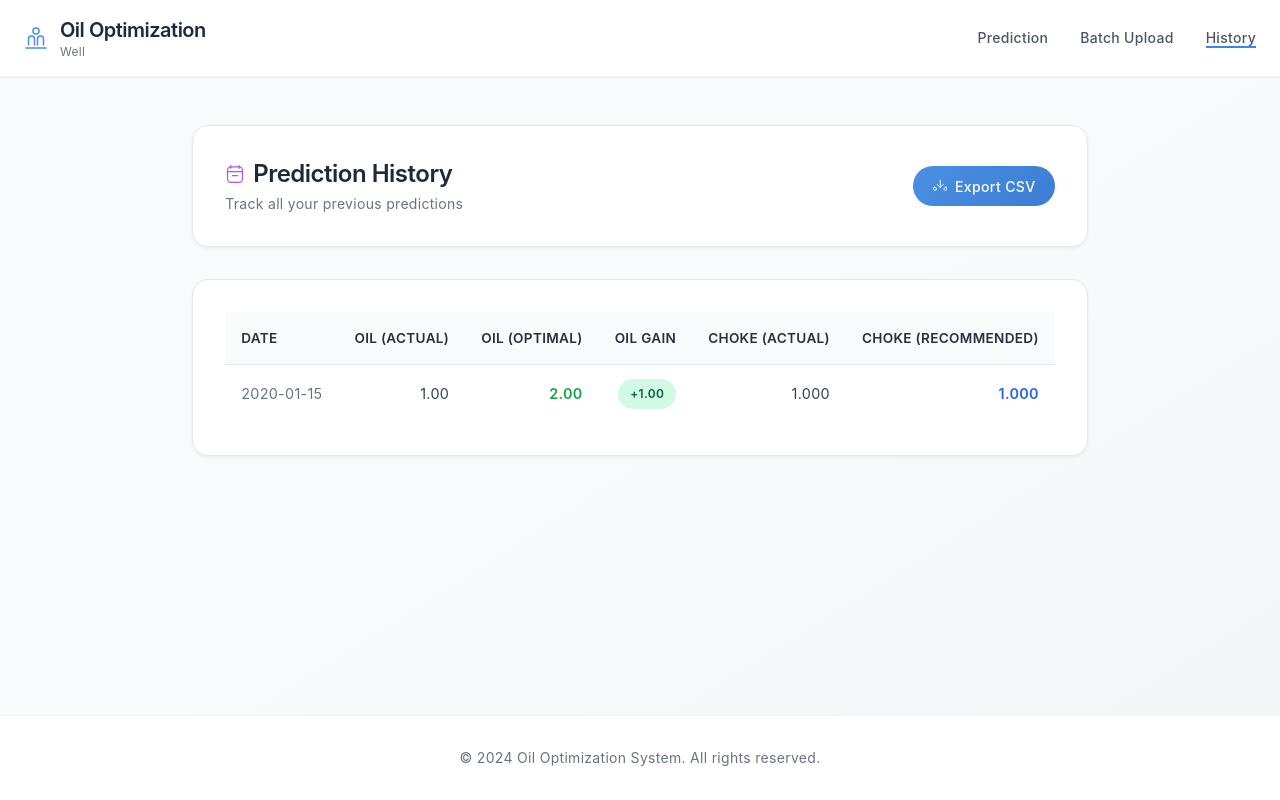
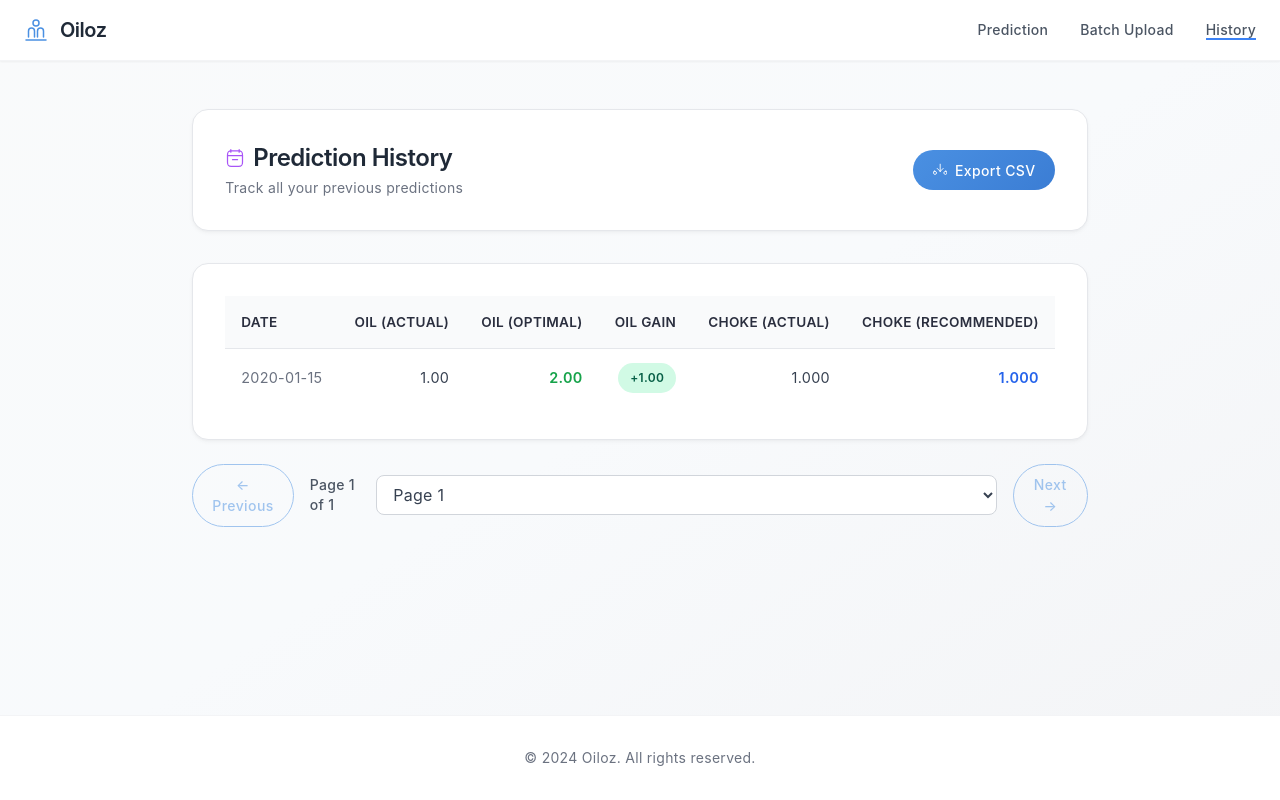
Before and after one commit to akiraraihaan/oiloz, a Flask app: page /history in a window 1280 px wide. Run offline with Flask 3, Linux system fonts and the light colour scheme; tables that the repository leaves empty hold one stand-in row (values such as "Sample post"); some libraries are stand-ins or nearby versions.

Commit message:
Update page titles and enhance UI consistency across templates

```diff
--- a/templates/base.html
+++ b/templates/base.html
@@ -3,7 +3,7 @@
 <head>
     <meta charset="UTF-8">
     <meta name="viewport" content="width=device-width, initial-scale=1.0">
-    <title>{% block title %}Oil Optimization System{% endblock %}</title>
+    <title>{% block title %}Oiloz{% endblock %}</title>
     <script src="https://cdn.tailwindcss.com"></script>
     <link href="https://cdnjs.cloudflare.com/ajax/libs/font-awesome/6.4.0/css/all.min.css" rel="stylesheet">
     <link rel="stylesheet" href="{{ url_for('static', filename='css/style.css') }}">
@@ -20,8 +20,7 @@
                         <path d="M4.5 19V13C4.5 11.3431 5.80558 10 7.5 10C9.19442 10 10.5 11.3431 10.5 13V19M13.5 19V13C13.5 11.3431 14.8056 10 16.5 10C18.1944 10 19.5 11.3431 19.5 13V19" stroke="#4a90e2" stroke-width="1.5" stroke-linecap="round" stroke-linejoin="round"/>
                     </svg>
                     <div>
-                        <h1 class="text-xl font-semibold text-gray-800 tracking-tight">Oil Optimization</h1>
-                        <p class="text-gray-500 text-xs">Well {{ well_name }}</p>
+                        <h1 class="text-xl font-semibold text-gray-800 tracking-tight">Oiloz</h1>
                     </div>
                 </div>
                 <div class="flex gap-8">
@@ -54,7 +53,7 @@
     <!-- Footer -->
     <footer class="bg-white border-t border-gray-100 mt-20">
         <div class="max-w-7xl mx-auto px-6 py-8 text-center">
-            <p class="text-gray-500 text-sm">&copy; 2024 Oil Optimization System. All rights reserved.</p>
+            <p class="text-gray-500 text-sm">&copy; 2024 Oiloz. All rights reserved.</p>
         </div>
     </footer>
 
--- a/templates/history.html
+++ b/templates/history.html
@@ -1,6 +1,6 @@
 {% extends "base.html" %}
 
-{% block title %}History - Oil Optimization System{% endblock %}
+{% block title %}History - Oiloz{% endblock %}
 
 {% block content %}
 
@@ -39,9 +39,9 @@
 </div>
 
 <!-- History Table -->
-<div id="historyTable" class="hidden card rounded-2xl overflow-hidden">
+<div id="historyTable" class="hidden card rounded-2xl overflow-hidden mb-6">
     <div class="overflow-x-auto">
-        <table>
+        <table style="width: 100%; min-width: 800px;">
             <thead>
                 <tr>
                     <th>Date</th>
@@ -56,6 +56,19 @@
             </tbody>
         </table>
     </div>
+</div>
+
+<!-- Pagination Controls -->
+<div id="paginationControls" class="hidden flex flex-col sm:flex-row items-center justify-center gap-4 mb-6">
+    <button id="prevBtn" class="btn btn-ghost btn-pill" onclick="previousPage()">← Previous</button>
+    <div id="pageInfo" class="text-gray-600 font-medium text-sm">Page 1</div>
+
+    <!-- Page Jump Dropdown -->
+    <select id="pageJump" class="px-3 py-2 rounded-lg border border-gray-300 text-gray-700 bg-white hover:border-gray-400 transition cursor-pointer" onchange="jumpToPage(this.value)">
+        <option value="">Jump to page...</option>
+    </select>
+
+    <button id="nextBtn" class="btn btn-ghost btn-pill" onclick="nextPage()">Next →</button>
 </div>
 
 <!-- Empty State -->
@@ -75,12 +88,16 @@
 
 {% block scripts %}
 <script>
+    const ITEMS_PER_PAGE = 10;
+    let allPredictions = [];
+    let currentPage = 1;
+
     document.addEventListener('DOMContentLoaded', loadHistory);
     document.getElementById('exportBtn').addEventListener('click', exportHistory);
 
     async function loadHistory() {
         try {
-            const response = await fetch('/api/history?limit=100');
+            const response = await fetch('/api/history?limit=1000');
             const data = await response.json();
 
             document.getElementById('loadingSpinner').classList.add('hidden');
@@ -90,9 +107,34 @@
                 return;
             }
 
-            // Populate table body
+            allPredictions = data.data;
+            currentPage = 1;
+            displayPage(currentPage);
+            document.getElementById('historyTable').classList.remove('hidden');
+            updatePagination();
+
+        } catch (error) {
+            document.getElementById('loadingSpinner').classList.add('hidden');
+            const historyTable = document.getElementById('historyTable');
+            historyTable.classList.remove('hidden');
+            historyTable.innerHTML = `
+                <div class="alert alert-error">
+                    <i class="fas fa-exclamation-circle alert-icon"></i>
+                    Error loading history: ${error.message}
+                </div>
+            `;
+        }
+    }
+
+    function displayPage(page) {
+        const startIdx = (page - 1) * ITEMS_PER_PAGE;
+        const endIdx = startIdx + ITEMS_PER_PAGE;
+        const pageData = allPredictions.slice(startIdx, endIdx);
+
         const tableBody = document.getElementById('historyTableBody');
-            data.data.forEach(prediction => {
+        tableBody.innerHTML = '';
+
+        pageData.forEach(prediction => {
             const oil_optimal = prediction.predicted_oil + prediction.potential_oil_gain;
             const row = document.createElement('tr');
             row.innerHTML = `
@@ -109,18 +151,51 @@
             `;
             tableBody.appendChild(row);
         });
+    }
 
-            document.getElementById('historyTable').classList.remove('hidden');
-        } catch (error) {
-            document.getElementById('loadingSpinner').classList.add('hidden');
-            const historyTable = document.getElementById('historyTable');
-            historyTable.classList.remove('hidden');
-            historyTable.innerHTML = `
-                <div class="alert alert-error">
-                    <i class="fas fa-exclamation-circle alert-icon"></i>
-                    Error loading history: ${error.message}
-                </div>
-            `;
+    function updatePagination() {
+        const totalPages = Math.ceil(allPredictions.length / ITEMS_PER_PAGE);
+
+        document.getElementById('pageInfo').textContent = `Page ${currentPage} of ${totalPages}`;
+        document.getElementById('prevBtn').disabled = currentPage === 1;
+        document.getElementById('nextBtn').disabled = currentPage === totalPages;
+        document.getElementById('paginationControls').classList.remove('hidden');
+
+        // Update page jump dropdown
+        const pageJump = document.getElementById('pageJump');
+        pageJump.innerHTML = '<option value="">Jump to page...</option>';
+        for (let i = 1; i <= totalPages; i++) {
+            const option = document.createElement('option');
+            option.value = i;
+            option.textContent = `Page ${i}`;
+            if (i === currentPage) option.selected = true;
+            pageJump.appendChild(option);
+        }
+    }
+
+    function previousPage() {
+        if (currentPage > 1) {
+            currentPage--;
+            displayPage(currentPage);
+            updatePagination();
+        }
+    }
+
+    function nextPage() {
+        const totalPages = Math.ceil(allPredictions.length / ITEMS_PER_PAGE);
+        if (currentPage < totalPages) {
+            currentPage++;
+            displayPage(currentPage);
+            updatePagination();
+        }
+    }
+
+    function jumpToPage(page) {
+        const pageNum = parseInt(page);
+        if (pageNum && pageNum > 0 && pageNum <= Math.ceil(allPredictions.length / ITEMS_PER_PAGE)) {
+            currentPage = pageNum;
+            displayPage(currentPage);
+            updatePagination();
         }
     }
 
--- a/templates/upload.html
+++ b/templates/upload.html
@@ -1,6 +1,6 @@
 {% extends "base.html" %}
 
-{% block title %}Batch Upload - Oil Optimization System{% endblock %}
+{% block title %}Batch Upload - Oiloz{% endblock %}
 
 {% block content %}
 
```
Also changed, not shown: templates/index.html (+2 -10 lines). Lines whose indentation alone changed are shown as unchanged.
